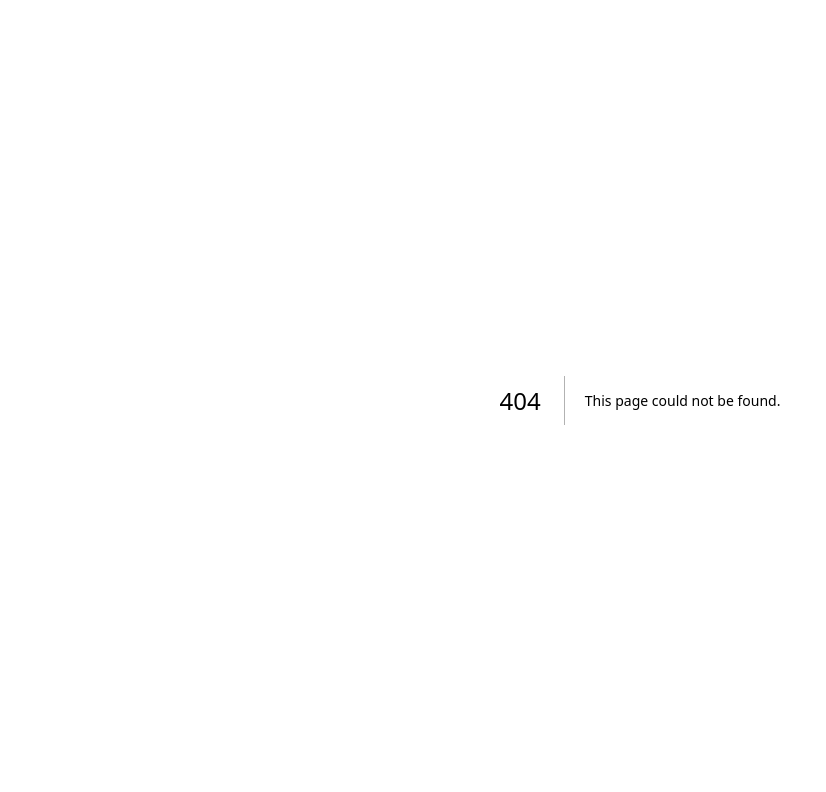
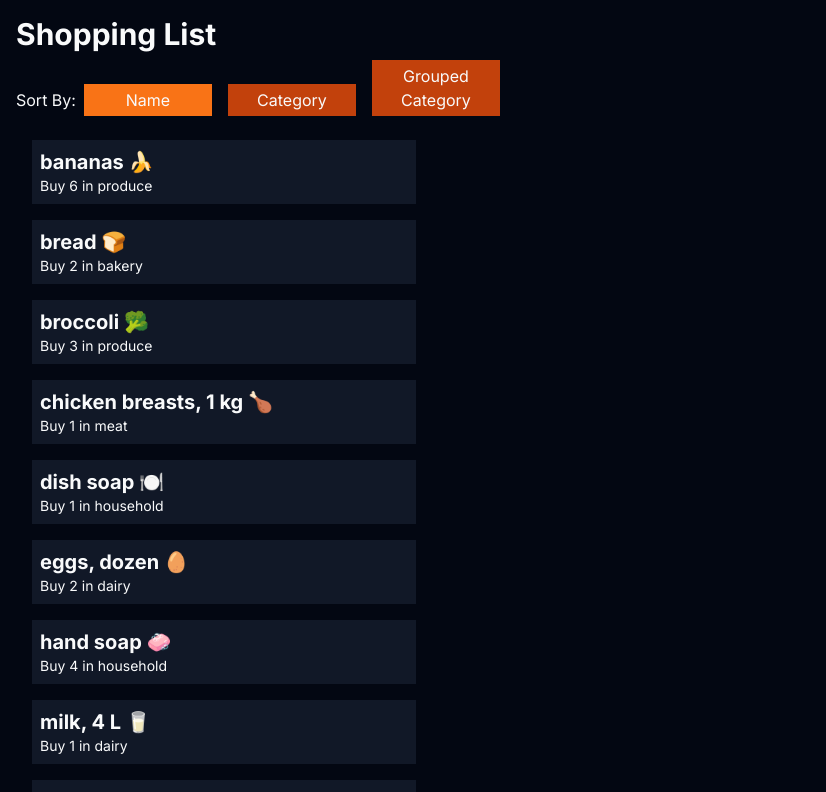
Before and after one commit to rebeccachan13/cprg306-assignments, a Next.js app: page /week-5 in a window 1280 px wide. Before the commit this address had no page. Shown: the top 792 px of the page, without its empty margins (0-826 px from the left). Built offline with nearby package versions, Linux system fonts and the light colour scheme.

Commit message:
Create week 5 assignment

```diff
--- a/app/page.js
+++ b/app/page.js
@@ -7,6 +7,7 @@ export default function Page() {
       <p><Link href="./week-2">Week-2 Assignment</Link></p>
       <p><Link href="./week-3">Week-3 Assignment</Link></p>
       <p><Link href="./week-4">Week-4 Assignment</Link></p>
+      <p><Link href="./week-5">Week-5 Assignment</Link></p>
 
     </main>
   );
--- /dev/null
+++ b/app/week-5/item-list.js
@@ -0,0 +1,73 @@
+"use client";
+
+import Item from './item';
+import  { useState } from 'react';
+import items from './items.json';
+
+export default function ItemList() {
+    const [sortBy, setSortBy] = useState('name');
+    const [grouped, setGrouped] = useState(false);
+
+    const sortedName = items.sort((a, b) => {
+        if (sortBy === 'name') {
+            return a.name.localeCompare(b.name);
+        } else if (sortBy === 'category') {
+            return a.category.localeCompare(b.category);
+        } else {
+            return 0;
+        }
+    });
+
+    const groupedItems = () => {
+        const groupedData = sortedName.reduce((result, item) => {
+            if (!result[item.category]) {
+                result[item.category] = [];
+            }
+            result[item.category].push(item);
+            return result;
+        }, {});
+
+        return Object.entries(groupedData).sort((a, b) => a[0].localeCompare(b[0]));
+    };
+
+    const handleGroupButtonClick = () => {
+        setGrouped(!grouped);
+    };
+
+      return (
+        <>
+            <div>
+                <label>Sort By:</label>
+                <button onClick={() => setSortBy('name')} className={`p-1 m-2 w-32 ${sortBy === 'name' ? 'bg-orange-500' : 'bg-orange-700'}`}>Name</button>
+                <button onClick={() => setSortBy('category')} className={`p-1 m-2 w-32 ${sortBy === 'category' ? 'bg-orange-500' : 'bg-orange-700'}`}>Category</button>
+                <button onClick={handleGroupButtonClick} className={`p-1 m-2 w-32 ${grouped ? 'bg-orange-500' : 'bg-orange-700'}`}>Grouped Category</button>
+
+            </div>
+            <ul>
+                {grouped
+                    ? groupedItems().map(([category, items]) => (
+                          <li key={category}>
+                              <h3 className="text-xl capitalize">{category}</h3>
+                              <ul>
+                                  {items.map((item) => (
+                                      <Item
+                                          key={item.id}
+                                          name={item.name}
+                                          quantity={item.quantity}
+                                          category={item.category}
+                                      />
+                                  ))}
+                              </ul>
+                          </li>
+                      ))
+                      : sortedName.map((item) => (
+                        <Item
+                        key={item.id}
+                        name={item.name}
+                        quantity={item.quantity}
+                        category={item.category} />
+                  ))}
+            </ul>
+        </>
+      );
+    }
--- /dev/null
+++ b/app/week-5/item.js
@@ -0,0 +1,8 @@
+export default function Item({name, quantity, category}) {
+    return (
+      <li className="bg-gray-900 max-w-sm p-2 m-4">
+          <h2 className="text-xl font-bold">{name}</h2>
+          <p className="text-sm">Buy {quantity} in {category}</p>
+      </li>
+      );
+  }
--- /dev/null
+++ b/app/week-5/items.json
@@ -0,0 +1,74 @@
+[
+    {
+      "id": "1h2GJKH12gkHG31h1H",
+      "name": "milk, 4 L 🥛",
+      "quantity": 1,
+      "category": "dairy"
+    },
+    {
+      "id": "2KJH3k2j3H1k2J3K1H",
+      "name": "bread 🍞",
+      "quantity": 2,
+      "category": "bakery"
+    },
+    {
+      "id": "3h2KJH3k2j3H1k2J3",
+      "name": "eggs, dozen 🥚",
+      "quantity": 2,
+      "category": "dairy"
+    },
+    {
+      "id": "4k2J3K1H2GJKH12gk",
+      "name": "bananas 🍌",
+      "quantity": 6,
+      "category": "produce"
+    },
+    {
+      "id": "5H1h1H2KJH3k2j3H",
+      "name": "broccoli 🥦",
+      "quantity": 3,
+      "category": "produce"
+    },
+    {
+      "id": "6H1k2J3K1H2GJKH1",
+      "name": "chicken breasts, 1 kg 🍗",
+      "quantity": 1,
+      "category": "meat"
+    },
+    {
+      "id": "7gkHG31h1H2KJH3k",
+      "name": "pasta sauce 🍝",
+      "quantity": 3,
+      "category": "canned goods"
+    },
+    {
+      "id": "8j3H1k2J3K1H2GJK",
+      "name": "spaghetti, 454 g 🍝",
+      "quantity": 2,
+      "category": "dry goods"
+    },
+    {
+      "id": "9H12gkHG31h1H2KJ",
+      "name": "toilet paper, 12 pack 🧻",
+      "quantity": 1,
+      "category": "household"
+    },
+    {
+      "id": "10H3k2j3H1k2J3K1",
+      "name": "paper towels, 6 pack",
+      "quantity": 1,
+      "category": "household"
+    },
+    {
+      "id": "11k2J3K1H2GJKH12",
+      "name": "dish soap 🍽️",
+      "quantity": 1,
+      "category": "household"
+    },
+    {
+      "id": "12GJKH12gkHG31h1",
+      "name": "hand soap 🧼",
+      "quantity": 4,
+      "category": "household"
+    }
+  ]
--- /dev/null
+++ b/app/week-5/page.js
@@ -0,0 +1,10 @@
+import ItemList from "./item-list";
+
+export default function Page() {
+  return (
+    <main className="bg-gray-950 text-gray-50 p-4">
+      <h1 className="text-3xl font-bold">Shopping List</h1>
+      <ItemList />
+    </main>
+  );
+}
```
